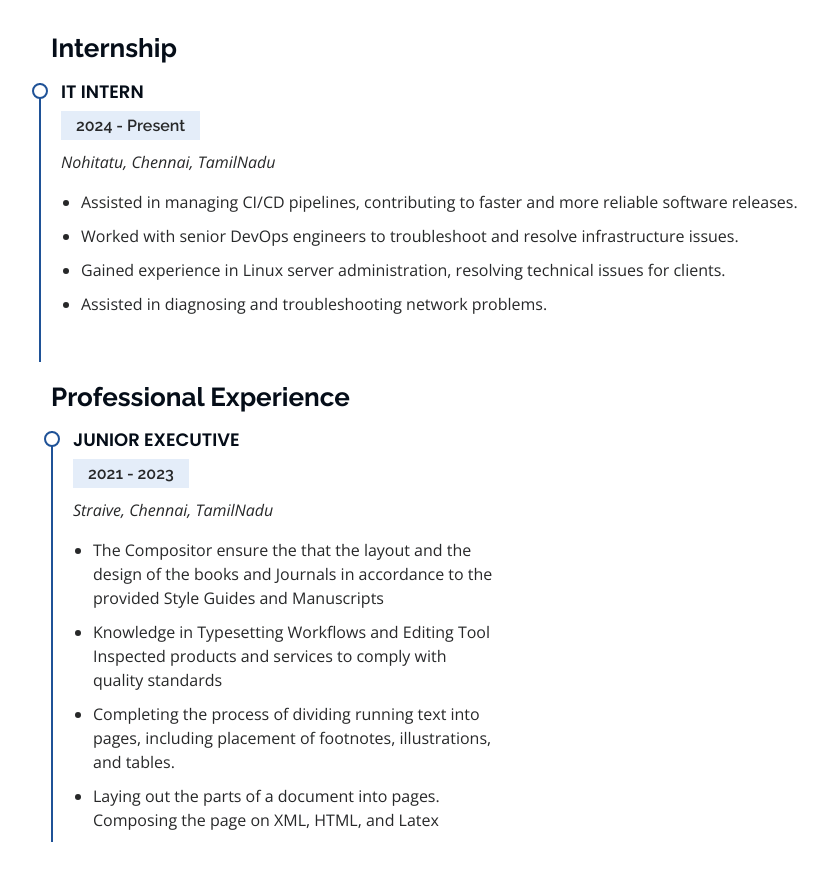
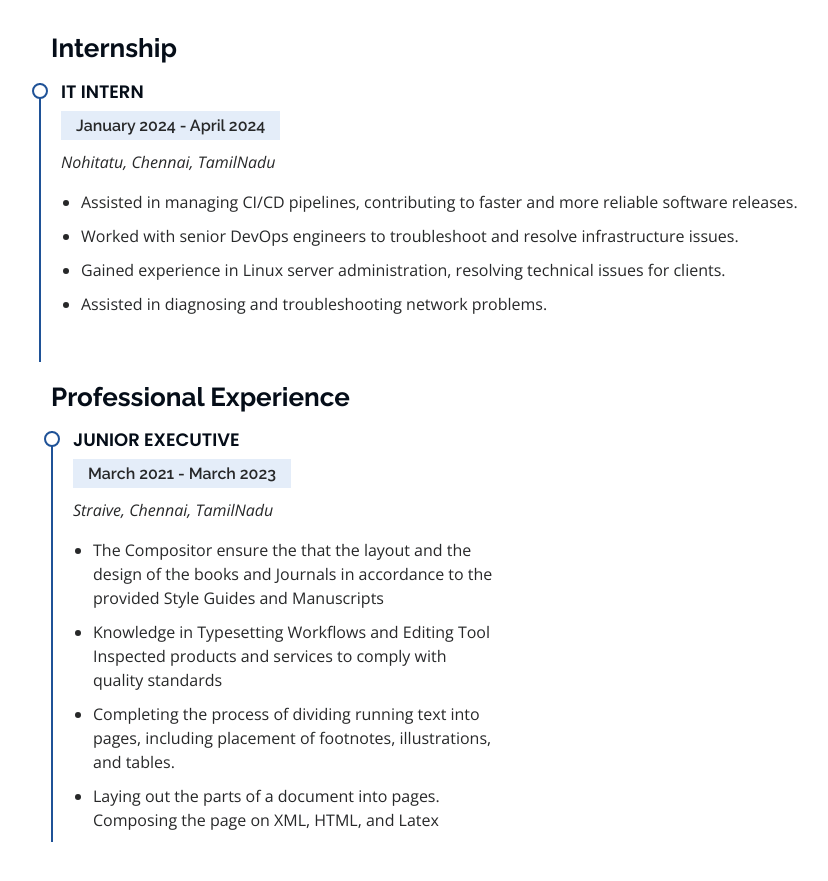
Before and after one commit to Vinoth89398/PortFolio, a plain HTML site: page index.html in a window 1280 px wide. Shown: the part 3418-4299 px from the top of the page, without its empty margins (279-1107 px from the left). Drawn offline with nearby package versions, Linux system fonts and the light colour scheme.

Commit message:
Update index.html

```diff
--- a/index.html
+++ b/index.html
@@ -290,7 +290,7 @@
                                   <h3 class="resume-title">Internship</h3>
                                     <div class="resume-item">
                                         <h4>IT Intern</h4>
-                                        <h5>2024 - Present</h5>
+                                        <h5>January 2024 - April 2024 </h5>
                                         <p><em>Nohitatu, Chennai, TamilNadu</em></p>
                                         <ul>
                                             <li>Assisted in managing CI/CD pipelines, contributing to faster and more reliable software releases.</li>
@@ -303,7 +303,7 @@
                                     <h3 class="resume-title">Professional Experience</h3>
                                     <div class="resume-item">
                                         <h4>Junior Executive</h4>
-                                        <h5>2021 - 2023</h5>
+                                        <h5>March 2021 - March 2023</h5>
                                         <p><em>Straive, Chennai, TamilNadu</em></p>
                                         <ul>
                                             <li>The Compositor ensure the that the layout and the design of the books and Journals in accordance to the provided Style Guides and Manuscripts</li>
```
